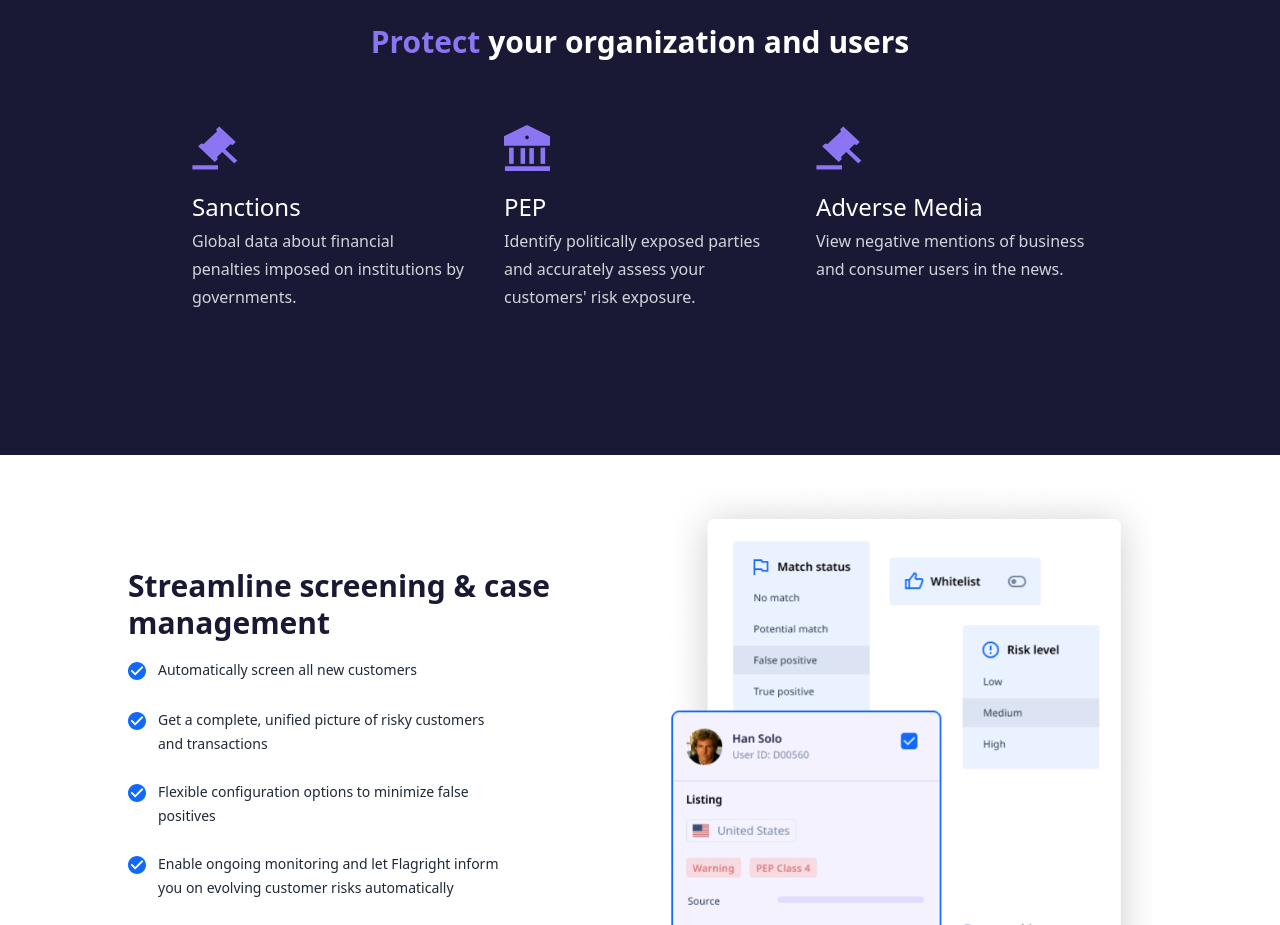
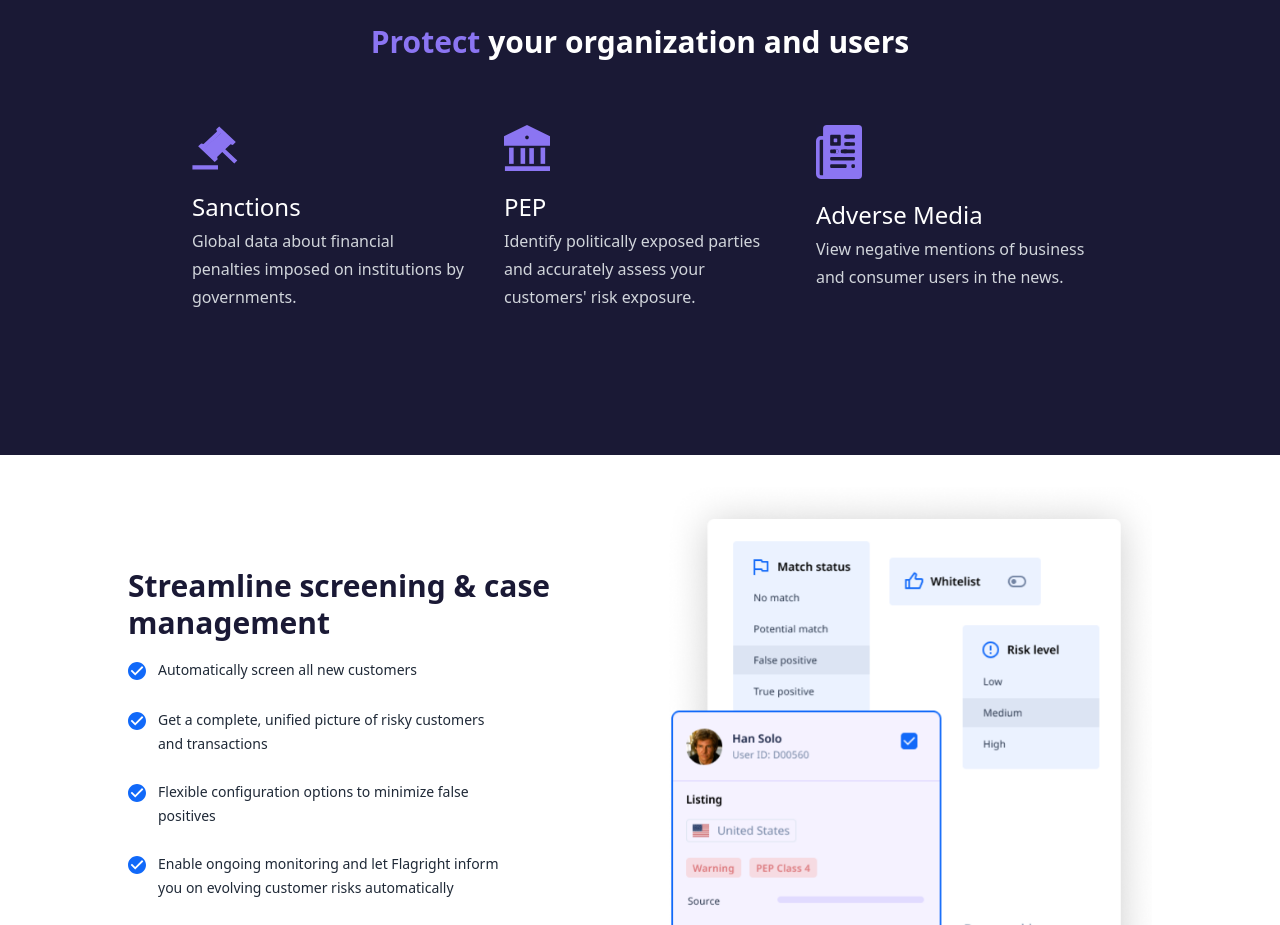
Before and after one commit to zentho/flagright-site, a React (Create React App) app: page / in a window 1280 px wide. Shown: the part 1600-2525 px from the top of the page. Built offline with nearby package versions, Linux system fonts and the light colour scheme.

Commit message:
Add in newly designed document.svg logo

```diff
--- /dev/null
+++ b/src/media/svg/Document.js
@@ -0,0 +1,62 @@
+import React from "react";
+
+function Document() {
+  return (
+    <svg xmlns="http://www.w3.org/2000/svg" width="46" height="54" fill="none" viewBox="0 0 46 54">
+      <path fill="#1A1936" d="M0 0H46V54H0z"></path>
+      <path
+        fill="#8B75F2"
+        fillRule="evenodd"
+        d="M10.759 0a3.682 3.682 0 00-3.682 3.682v46.636A3.682 3.682 0 0010.759 54h31.56A3.682 3.682 0 0046 50.318V3.682A3.682 3.682 0 0042.318 0h-31.56zm3.395 11.045c0-.677.528-1.227 1.18-1.227h8.256c.651 0 1.18.55 1.18 1.227v8.591c0 .678-.529 1.228-1.18 1.228h-8.257c-.651 0-1.18-.55-1.18-1.228v-8.59zm2.949 2.455c0-.339.264-.614.59-.614h3.538c.325 0 .59.275.59.614v3.682a.602.602 0 01-.59.613h-3.539a.602.602 0 01-.59-.613V13.5zm13.564-3.682c-.652 0-1.18.55-1.18 1.227v1.228c0 .678.528 1.227 1.18 1.227h7.077c.651 0 1.18-.55 1.18-1.227v-1.228c0-.677-.529-1.227-1.18-1.227h-7.077zm-1.18 8.591c0-.678.528-1.227 1.18-1.227h7.077c.651 0 1.18.55 1.18 1.227v1.227c0 .678-.529 1.228-1.18 1.228h-7.077c-.652 0-1.18-.55-1.18-1.228V18.41zm-14.154 6.136c-.651 0-1.18.55-1.18 1.228V27c0 .678.529 1.227 1.18 1.227h5.898c.651 0 1.18-.55 1.18-1.227v-1.227c0-.678-.529-1.228-1.18-1.228h-5.898zm11.795 1.228c0-.678.528-1.228 1.18-1.228h9.436c.651 0 1.18.55 1.18 1.228V27c0 .678-.529 1.227-1.18 1.227h-9.436c-.652 0-1.18-.55-1.18-1.227v-1.227zm-11.795 6.136c-.651 0-1.18.55-1.18 1.227v1.228c0 .677.529 1.227 1.18 1.227h22.41c.652 0 1.18-.55 1.18-1.227v-1.228c0-.677-.528-1.227-1.18-1.227h-22.41zm-1.18 8.591c0-.678.529-1.227 1.18-1.227h14.154c.652 0 1.18.55 1.18 1.227v1.227c0 .678-.528 1.228-1.18 1.228H15.333c-.651 0-1.18-.55-1.18-1.228V40.5zm22.411-1.227c-.651 0-1.18.55-1.18 1.227v1.227c0 .678.529 1.228 1.18 1.228h1.18c.651 0 1.18-.55 1.18-1.228V40.5c0-.678-.529-1.227-1.18-1.227h-1.18z"
+        clipRule="evenodd"
+      ></path>
+      <mask
+        id="mask0_35_600"
+        style={{ maskType: "alpha" }}
+        width="11"
+        height="43"
+        x="0"
+        y="11"
+        maskUnits="userSpaceOnUse"
+      >
+        <path fill="#D9D9D9" d="M0 0H10.026V42.955H0z" transform="matrix(-1 0 0 1 10.026 11.046)"></path>
+      </mask>
+      <g mask="url(#mask0_35_600)">
+        <rect
+          width="16.369"
+          height="39.273"
+          x="-1.841"
+          y="1.841"
+          stroke="#8B75F2"
+          strokeWidth="3.682"
+          rx="3.068"
+          transform="matrix(-1 0 0 1 16.37 11.046)"
+        ></rect>
+      </g>
+      <path fill="#8B75F2" d="M18.282 24.546H22.41V28.227999999999998H18.282z"></path>
+      <rect width="2.949" height="3.682" x="17.103" y="24.546" fill="#1A1936" rx="1.227"></rect>
+      <rect width="6.487" height="3.682" x="24.769" y="24.546" fill="#1A1936" rx="1.227"></rect>
+      <rect width="5.897" height="3.682" x="28.308" y="9.818" fill="#1A1936" rx="1.227"></rect>
+      <rect width="5.897" height="3.682" x="28.308" y="17.182" fill="#1A1936" rx="1.227"></rect>
+      <mask id="path-10-inside-1_35_600" fill="#fff">
+        <rect width="5.897" height="6.136" x="16.513" y="12.273" rx="1.227"></rect>
+      </mask>
+      <rect width="5.897" height="6.136" x="16.513" y="12.273" fill="#1A1936" rx="1.227"></rect>
+      <rect width="5.897" height="6.136" x="16.513" y="12.273" fill="#1A1936" rx="1.227"></rect>
+      <rect width="5.897" height="6.136" x="16.513" y="12.273" fill="#1A1936" rx="1.227"></rect>
+      <rect
+        width="5.897"
+        height="6.136"
+        x="16.513"
+        y="12.273"
+        stroke="#1A1936"
+        strokeWidth="5.897"
+        mask="url(#path-10-inside-1_35_600)"
+        rx="1.227"
+      ></rect>
+      <rect width="3.538" height="3.682" x="17.692" y="13.5" fill="#8B75F2" rx="0.614"></rect>
+    </svg>
+  );
+}
+
+export default Document;
--- a/src/sections/Protect.js
+++ b/src/sections/Protect.js
@@ -1,6 +1,7 @@
 import React from "react";
 import Bank from "../media/svg/Bank";
 import Hammer from "../media/svg/Hammer";
+import Document from "../media/svg/Document";
 
 export default function Protect() {
   return (
@@ -25,7 +26,7 @@ export default function Protect() {
           </p>
         </div>
         <div>
-          <Hammer />
+          <Document />
           <h3 className="mt-5 mb-1 text-2xl font-medium">Adverse Media</h3>
           <p className="max-w-sm font-light leading-7 text-gray-300 text-medium">
             View negative mentions of business and consumer users in the news.
--- a/src/sections/What.js
+++ b/src/sections/What.js
@@ -1,7 +1,5 @@
 import React from "react";
 import Carousel from "../components/Carousel/Carousel";
-import Ball from "../media/svg/Ball";
-import Bar from "../media/svg/Bar";
 import Cloud from "../media/svg/Cloud";
 import Hand from "../media/svg/Hand";
 import Lightning from "../media/svg/Lightning";
```
